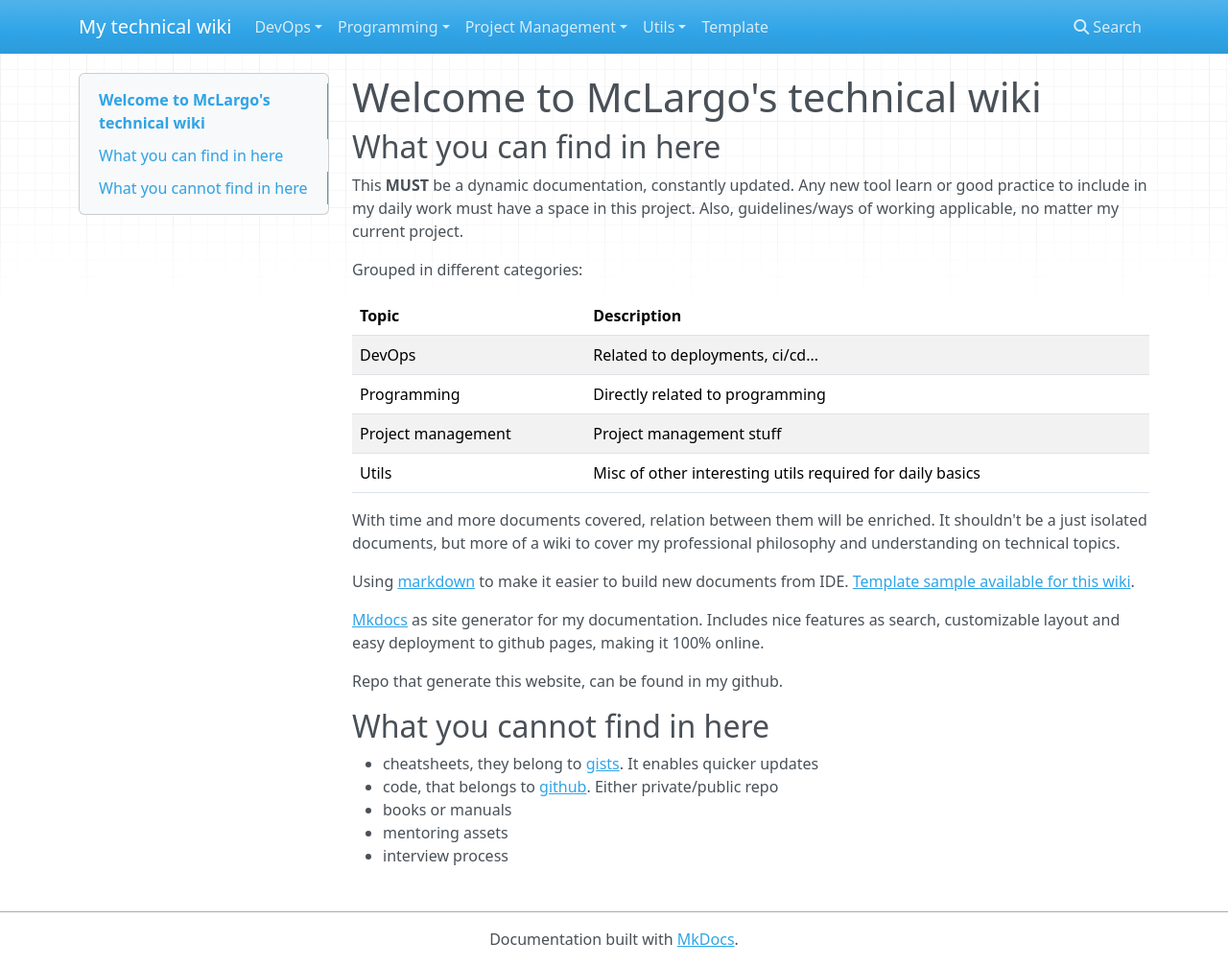
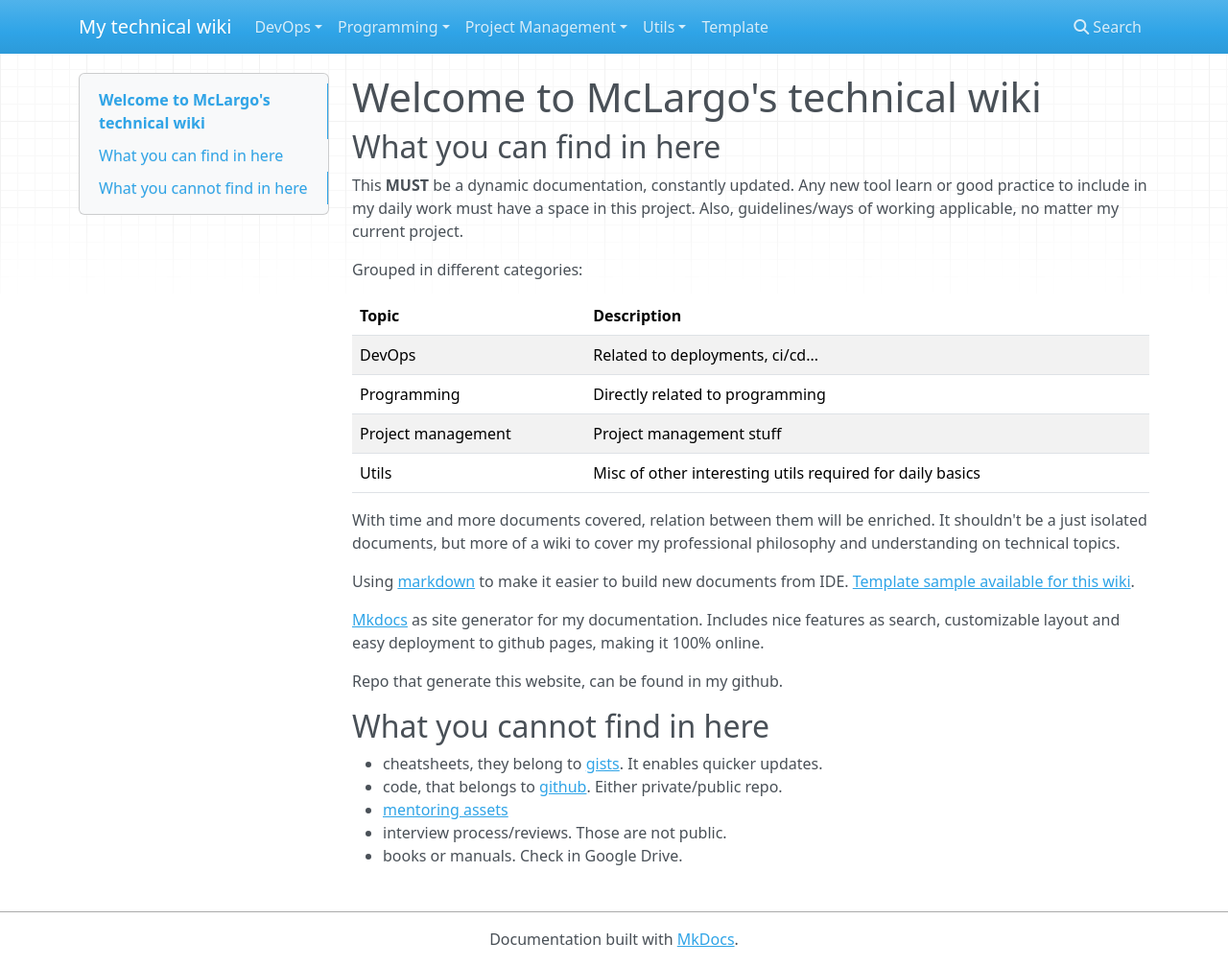
Before and after one commit to McLargo/mkdown-docs, an MkDocs documentation site: the page built from docs/index.md, in a window 1280 px wide and 1007 px high. Shown: the whole window at 96% size. Built offline with MkDocs 1.6.1, drawn with Linux system fonts in a browser that asks for light colours; nearby versions of some CDN libraries.

Commit message:
Update index

```diff
--- a/docs/index.md
+++ b/docs/index.md
@@ -23,8 +23,8 @@ Repo that generate this website, can be found in my github.
 
 ## What you cannot find in here
 
-- cheatsheets, they belong to [gists](https://gist.github.com/McLargo/ae633d1ff481c20c21433074169d283c). It enables quicker updates
-- code, that belongs to [github](https://github.com/McLargo/). Either private/public repo
-- books or manuals
-- mentoring assets
-- interview process
+- cheatsheets, they belong to [gists](https://gist.github.com/McLargo/ae633d1ff481c20c21433074169d283c). It enables quicker updates.
+- code, that belongs to [github](https://github.com/McLargo/). Either private/public repo.
+- [mentoring assets](https://gist.github.com/McLargo/105f658ffdabdae8ffb297a05c6949d9)
+- interview process/reviews. Those are not public.
+- books or manuals. Check in Google Drive.
```
